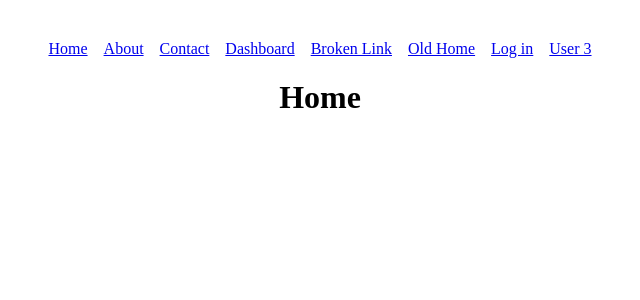
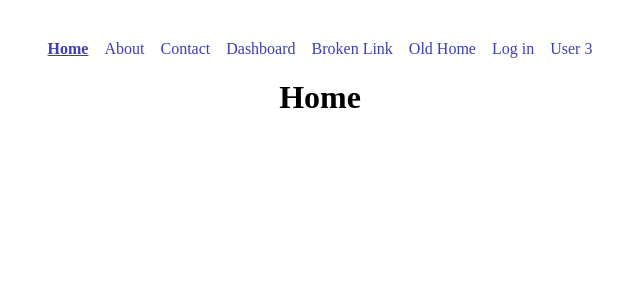
Before and after one commit to mikaelalundstrom/exercise-react-small-router-exercises, a React (Vite) app: page / in a window 1280 px wide. Shown: the top 300 px of the page, without its empty margins (320-960 px from the left). Built offline with nearby package versions, Linux system fonts and the light colour scheme.

Commit message:
exercise 6

```diff
--- a/src/Components/App.css
+++ b/src/Components/App.css
@@ -10,3 +10,13 @@ nav {
   justify-content: center;
   gap: 1rem;
 }
+
+a {
+  color: rgb(61, 61, 180);
+  text-decoration: none;
+}
+
+a.active {
+  font-weight: bold;
+  text-decoration: underline;
+}
--- a/src/Components/Header.tsx
+++ b/src/Components/Header.tsx
@@ -1,17 +1,17 @@
-import { Link } from "react-router-dom";
+import { Link, NavLink } from "react-router-dom";
 
 function Header() {
   return (
     <>
       <nav>
-        <Link to="/">Home</Link>
-        <Link to="/about">About</Link>
-        <Link to="/contact">Contact</Link>
-        <Link to="/dashboard">Dashboard</Link>
-        <Link to="/aboutt">Broken Link</Link>
-        <Link to="/old-home">Old Home</Link>
-        <Link to="/log-in">Log in</Link>
-        <Link to="/user/3">User 3</Link>
+        <NavLink to="/">Home</NavLink>
+        <NavLink to="/about">About</NavLink>
+        <NavLink to="/contact">Contact</NavLink>
+        <NavLink to="/dashboard">Dashboard</NavLink>
+        <NavLink to="/aboutt">Broken Link</NavLink>
+        <NavLink to="/old-home">Old Home</NavLink>
+        <NavLink to="/log-in">Log in</NavLink>
+        <NavLink to="/user/3">User 3</NavLink>
       </nav>
     </>
   );
```
